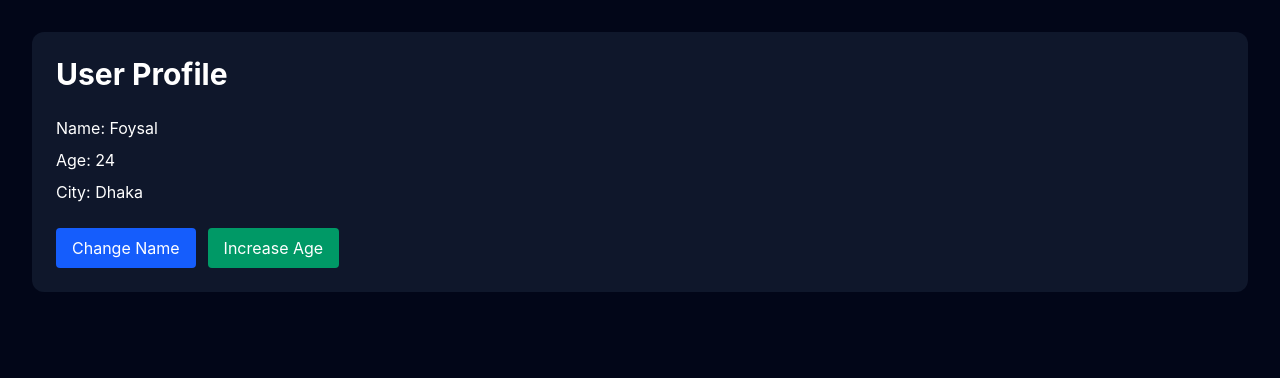
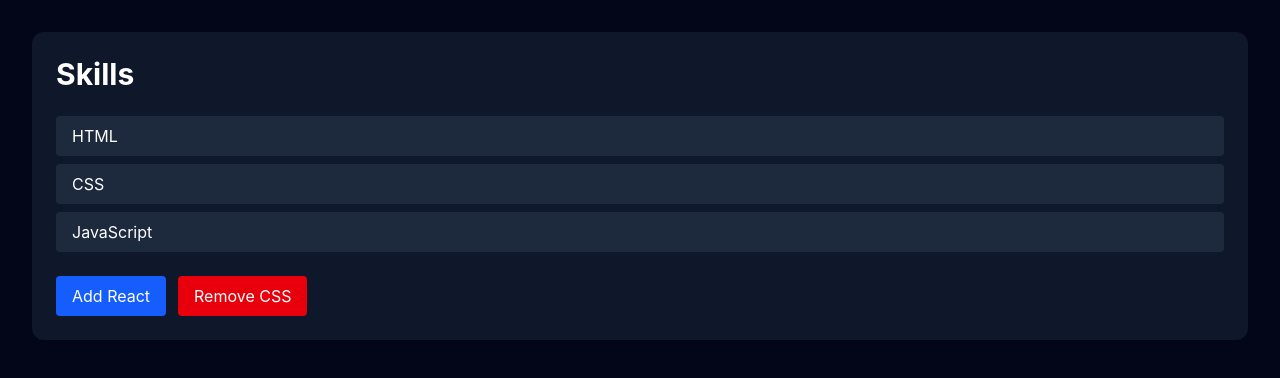
Before and after one commit to foysaliio/React-Mastery-Journey, a React (Vite) app: page / in a window 1280 px wide. Shown: the top 378 px of the page. Built offline with nearby package versions, Linux system fonts and the light colour scheme.

Commit message:
feat(react): learn arrays in state

```diff
--- a/src/App.tsx
+++ b/src/App.tsx
@@ -1,9 +1,9 @@
-import UserProfile from "./Components/UserProfile";
+import SkillsList from "./Components/SkillsList";
 
 const App = () => {
   return (
     <main className="min-h-screen bg-slate-950 p-8">
-      <UserProfile />
+      <SkillsList />
     </main>
   );
 };
--- /dev/null
+++ b/src/Components/SkillsList.tsx
@@ -0,0 +1,47 @@
+import { useState } from "react";
+
+const SkillsList = () => {
+  const [skills, setSkills] = useState<string[]>(["HTML", "CSS", "JavaScript"]);
+
+  const addSkill = (): void => {
+    setSkills([...skills, "React"]);
+  };
+
+  const removeSkill = (): void => {
+    setSkills(skills.filter((skill) => skill !== "CSS"));
+  };
+
+  return (
+    <section className="rounded-xl bg-slate-900 p-6 text-white">
+      <h1 className="text-3xl font-bold">Skills</h1>
+
+      <ul className="mt-6 space-y-2">
+        {skills.map((skill, index) => (
+          <li key={index} className="bg-slate-800 rounded px-4 py-2">
+            {skill}
+          </li>
+        ))}
+      </ul>
+
+      <div className="mt-6 flex gap-3">
+        <button
+          type="button"
+          onClick={addSkill}
+          className="rounded bg-blue-600 px-4 py-2"
+        >
+          Add React
+        </button>
+
+        <button
+          type="button"
+          onClick={removeSkill}
+          className="rounded bg-red-600 px-4 py-2"
+        >
+          Remove CSS
+        </button>
+      </div>
+    </section>
+  );
+};
+
+export default SkillsList;
--- a/src/Components/UserProfile.tsx
+++ /dev/null
@@ -1,61 +0,0 @@
-import { useState } from "react";
-
-interface UserProfileState {
-  name: string;
-  age: number;
-  city: string;
-}
-
-const UserProfile = () => {
-  const [profile, setProfile] = useState<UserProfileState>({
-    name: "Foysal",
-    age: 24,
-    city: "Dhaka",
-  });
-
-  const changeName = (): void => {
-    setProfile({
-      ...profile,
-      name: "Foysal Hossien",
-    });
-  };
-
-  const increaseAge = () => {
-    setProfile({
-      ...profile,
-      age: profile.age + 1,
-    });
-  };
-
-  return (
-    <section className="rounded-xl bg-slate-900 p-6 text-white">
-      <h1 className="text-3xl font-bold">User Profile</h1>
-
-      <div className="mt-6 space-y-2">
-        <p>Name: {profile.name} </p>
-        <p>Age: {profile.age} </p>
-        <p>City: {profile.city} </p>
-      </div>
-
-      <div className="mt-6 flex gap-3">
-        <button
-          type="button"
-          onClick={changeName}
-          className="rounded bg-blue-600 px-4 py-2"
-        >
-          Change Name
-        </button>
-
-        <button
-          type="button"
-          onClick={increaseAge}
-          className="rounded bg-emerald-600 px-4 py-2"
-        >
-          Increase Age
-        </button>
-      </div>
-    </section>
-  );
-};
-
-export default UserProfile;
```
